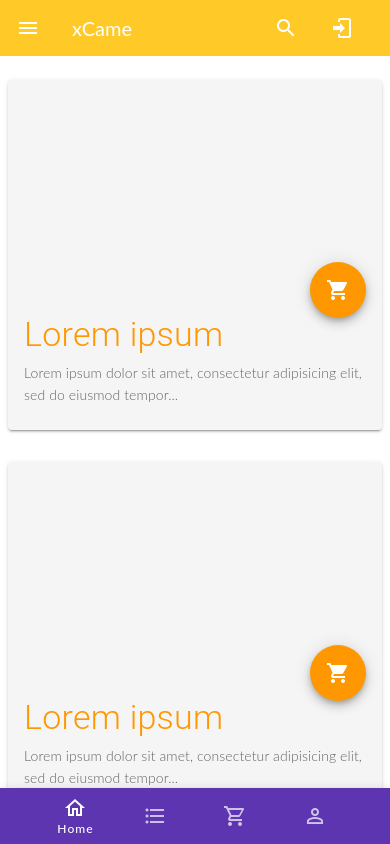
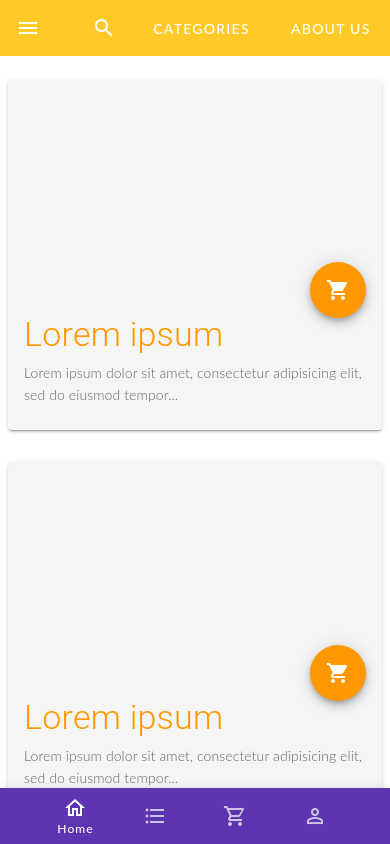
Before and after one commit to richxcame/vuetify-ecommerce, a Vue app: page / in a window 390 px wide. Shown: the top 844 px of the page. Built offline with nearby package versions, Linux system fonts and the light colour scheme.

Commit message:
Home uytgedildi

```diff
--- a/src/views/Home.vue
+++ b/src/views/Home.vue
@@ -19,15 +19,82 @@
         <v-icon>mdi-magnify</v-icon>
       </v-btn>
 
+
+      <v-menu offset-y>
+        <template v-slot:activator="{ on, attrs }">
+          <v-btn
+            color="transparent"
+            v-bind="attrs"
+            v-on="on"
+            elevation="0"
+            class="mr-2 smHide"
+          >
+          Categories
+          </v-btn>
+      </template>
+
+        <v-list>
+          <v-list-item v-for="(item, index) in categories" :key="index" @click="onClick(item.route)">
+            <v-list-item-title>{{ item.title }}</v-list-item-title>
+          </v-list-item>
+        </v-list>
+      </v-menu>
+
       <v-btn
-        icon
-        class="mr-2"
+        color="transparent"
+        elevation="0"
+        class="mr-2 smHide"
       >
-        <v-icon>mdi-login</v-icon>
+        About us
       </v-btn>
+
+      <v-btn
+        color="transparent"
+        elevation="0"
+        class="mr-2 smHide"
+      >
+        Contact us
+      </v-btn>
+
+      <!-- Cart icon -->
+      <span class="smHide">
+        <v-badge
+          content="2"
+          overlap
+          color="orange darken-2"
+          offset-x="28"
+          offset-y="22"
+          class="smHide"
+        >
+          <v-btn
+          icon
+          class="mr-2 smHide"
+          >
+            <v-icon>mdi-cart-outline</v-icon>
+          </v-btn>
+        </v-badge>
+        </span>
+
+
+      <!-- Login icon -->
+      <v-tooltip bottom>
+        <template v-slot:activator="{ on, attrs }">
+          <v-btn
+          icon
+          class="mr-2"
+          v-on="on"
+          v-bind="attrs"
+          >
+            <v-icon>mdi-login</v-icon>
+          </v-btn>
+        </template>
+        <span>Login</span>
+      </v-tooltip>
+
     </v-app-bar>
 
-    <!-- Search -->
+
+    <!-- Search field -->
     <v-main>
         <v-container>
           <v-expand-transition>
@@ -110,13 +177,33 @@
           { title: 'Instagram', icon: 'mdi-instagram', color: 'red lighten-1'  },
           { title: 'Linkedin', icon: 'mdi-linkedin', color: 'deep-purple'  },
           { title: 'Chat', icon: 'mdi-chat', color: 'success darken-3'  },
+        ],
+        categories:[
+          {title: 'Clothes', route: '/jackets'},
+          {title: 'Phone',  route: '/phone'},
+          {title: 'Computer',  route: '/computer'},
+          {title: 'T-shirt',  route: '/tshirt'},
+          {title: 'Shoes', route: '/shoes'},
+          {title: 'Jeans', route: 'jeans'},
+          {title: 'Watches', route: '/watches'}
         ]
       }
     },
     methods:{
       toggleSearch(){
         this.isClicked = !this.isClicked;
+      },
+      onClick(query){
+        this.$router.push(query);
       }
     }
   };
 </script>
+
+<style>
+  @media all and (max-width: 750px){
+    .smHide{
+      display:none;
+    }
+  }
+</style>
```
